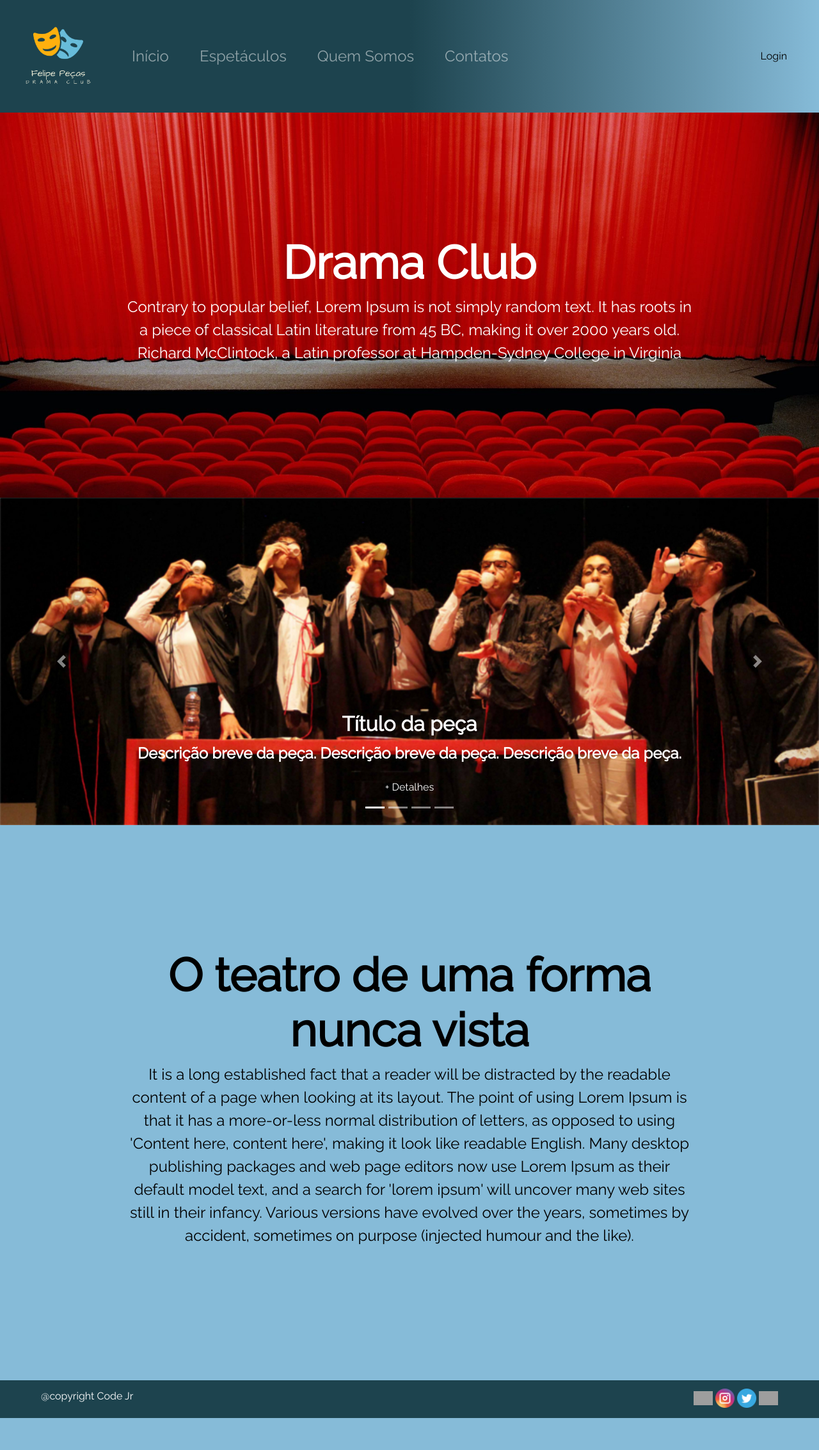
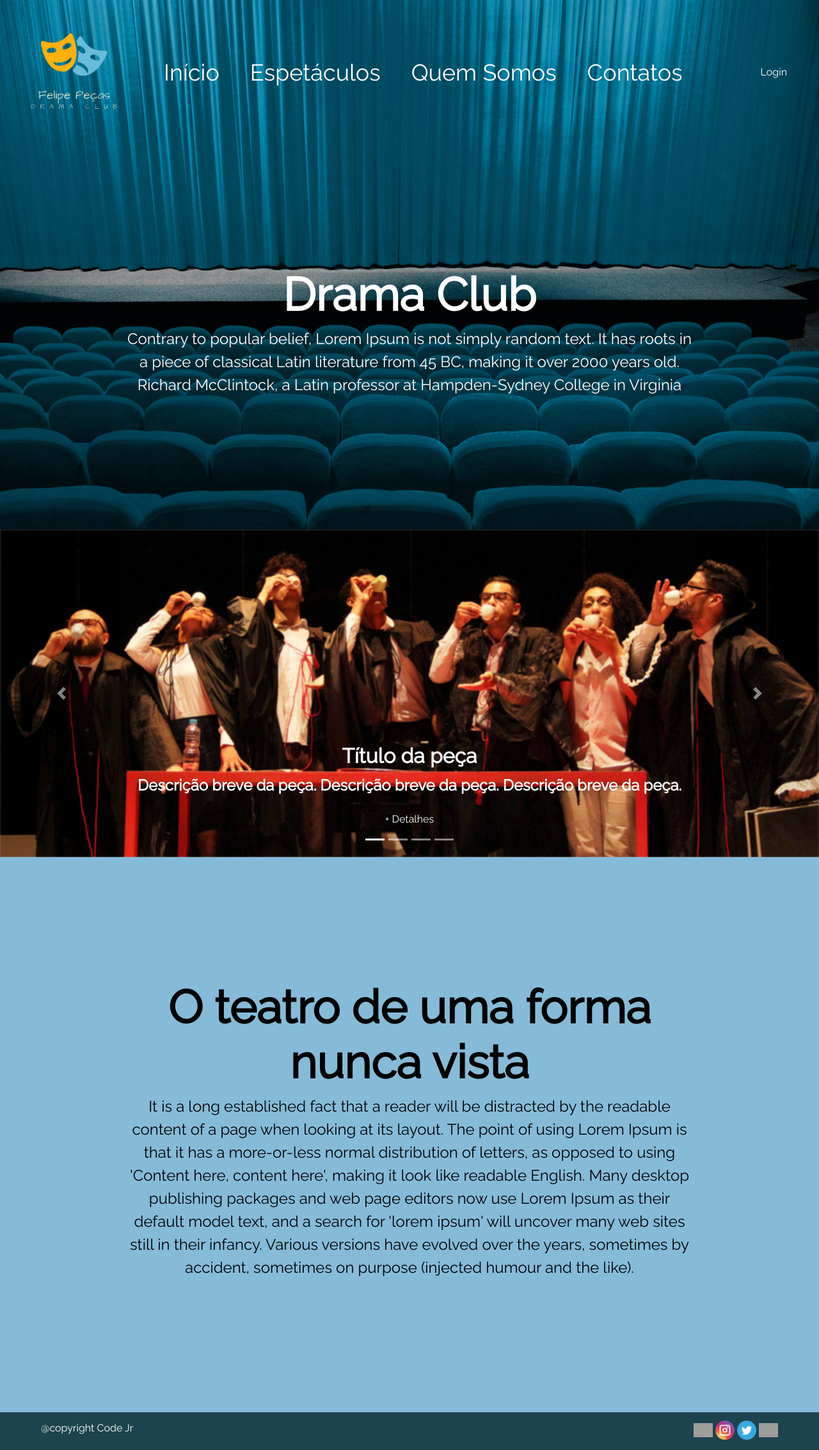
Before and after one commit to dennerEfisio/Equipe-4-Trainee-2019.2, a PHP site: page /home.html in a window 1280 px wide. Shown: the whole page at 64% size. Before the commit the page ends 2217 px from the top, so only its background shows below. Run offline with PHP 8.4, Linux system fonts and the light colour scheme; grey boxes are pictures that could not be loaded.

Commit message:
Modificação da navbar

```diff
--- a/view/css/style.css
+++ b/view/css/style.css
@@ -1,7 +1,15 @@
 .navFont {
-    font-size: 24px;
+    font-size: 36px;
     animation-name: navbar-top;
     animation-duration: 1.5s;
+}
+
+.navFont a {
+    color: white !important;
+}
+
+.navFont a:hover {
+    color: #F6AE2D !important;
 }
 
 .linkLogin {
@@ -11,14 +19,14 @@
     text-align: center;
     background: transparent;
     border: 0;
+    right: 0;
+    color: white;
 }
 
 .navbar-color {
-    background-image: linear-gradient(to right, #1d434e, #1d434e, #86BBD8);
-}
-
-.navbar-color {
-    background-image: linear-gradient(to right, #1d434e, #1d434e, #86BBD8);
+    position: relative;
+    background: transparent;
+    width: 100%;
 }
 
 .titulo-modal {
@@ -110,11 +118,13 @@
 }
 
 .parallax1 {
-    background-color: #86BBD8;
-    color: black;
+    background-image: url(../imgs/teatro1.jpg);
+    background-position: center top;
+    background-repeat: no-repeat;
+    background-size: cover;
+    background-attachment: fixed;
+    color: white;
     width: 100%;
-    padding: 15%;
-    text-align: center;
 }
 
 .parallax1 h1 {
@@ -122,6 +132,22 @@
 }
 
 .parallax1 p {
+    font-size: 24px;
+    font-weight: 400;
+}
+
+.parallax2 {
+    background-color: #86BBD8;
+    color: black;
+    width: 100%;
+    text-align: center;
+}
+
+.parallax2 h1 {
+    font-size: 72px;
+}
+
+.parallax2 p {
     font-size: 24px;
     font-weight: 400;
 }
@@ -155,44 +181,8 @@
     animation-duration: 0.5s;
 }
 
-.parallax2 {
-    background-image: url(../imgs/teatro.jpg);
-    background-position: center top;
-    background-repeat: no-repeat;
-    background-size: cover;
-    background-attachment: fixed;
-    color: white;
+.conteudo {
     padding: 15%;
-    text-align: center;
-    width: 100%;
-}
-
-.parallax2 h1 {
-    font-size: 72px;
-}
-
-.parallax2 p {
-    font-size: 24px;
-    font-weight: 400;
-}
-
-.parallax3 {
-    color: black;
-    padding: 15%;
-    text-align: center;
-    width: 100%;
-}
-
-.parallax3 h1 {
-    font-size: 72px;
-}
-
-.parallax3 p {
-    font-size: 24px;
-    font-weight: 400;
-}
-
-.conteudo {
     position: relative;
     opacity: 0;
 }
@@ -201,6 +191,7 @@
     opacity: 1;
     animation-name: texto-parallax;
     animation-duration: 1s;
+    text-align: center;
 }
 
 @media (max-width:1000px) {
--- a/view/home.html
+++ b/view/home.html
@@ -15,9 +15,11 @@
 </head>
 
 <body>
+
+    <div class="parallax1">
         <nav class="navbar navbar-expand-xl navbar-dark navbar-color">
             <a class="navbar-brand" href="#">
-            <img src="imgs/Felipe_Peças.png" width="150">
+                <img src="imgs/Felipe_Pecas.png" width="200">
             </a>
 
             <button class="navbar-toggler" type="button" data-toggle="collapse" data-target="#menu" aria-controls="menu" aria-expanded="false" aria-label="Toggle navigation">
@@ -54,7 +56,7 @@
                 <div class="navbar-nav ml-auto">
                     <button type="button" class="ml-4 mr-4 align-self-center linkLogin" data-toggle="modal" data-target="#myModal">Login</button>
                     <div class="modal fade" id="myModal" role="dialog">
-                    <div class="modal-dialog">
+                        <div class="modal-dialog modal-dialog-centered">
                             <div class="modal-content">
                                 <div class="modal-header titulo-modal">
                                     <button type="button" class="close fechar" data-dismiss="modal">&#9747;</button>
@@ -86,14 +88,9 @@
 
         </nav>
 
-
-
-
-
-    <div class="parallax2">
-        <div class="conteudo" id="conteudo2">
-            <h1 id="titulo2"><strong>Drama Club</strong></h1>
-            <p id="texto2">Contrary to popular belief, Lorem Ipsum is not simply random text. It has roots in a piece of classical Latin literature from 45 BC, making it over 2000 years old. Richard McClintock, a Latin professor at Hampden-Sydney College in Virginia</p>
+        <div class="conteudo" id="conteudo1">
+            <h1 id="titulo1"><strong>Drama Club</strong></h1>
+            <p id="texto1">Contrary to popular belief, Lorem Ipsum is not simply random text. It has roots in a piece of classical Latin literature from 45 BC, making it over 2000 years old. Richard McClintock, a Latin professor at Hampden-Sydney College in Virginia</p>
         </div>
 
 
@@ -175,10 +172,10 @@
         </div>
     </div>
 
-    <div class="parallax1" id="parallax1">
-        <div class="conteudo" id="conteudo1">
-            <h1 id="titulo1"><strong>O teatro de uma forma nunca vista</strong></h1>
-            <p id="texto1">It is a long established fact that a reader will be distracted by the readable content of a page when looking at its layout. The point of using Lorem Ipsum is that it has a more-or-less normal distribution of letters, as opposed to using 'Content
+    <div class="parallax2" id="parallax2">
+        <div class="conteudo" id="conteudo2">
+            <h1 id="titulo2"><strong>O teatro de uma forma nunca vista</strong></h1>
+            <p id="texto2">It is a long established fact that a reader will be distracted by the readable content of a page when looking at its layout. The point of using Lorem Ipsum is that it has a more-or-less normal distribution of letters, as opposed to using 'Content
                 here, content here', making it look like readable English. Many desktop publishing packages and web page editors now use Lorem Ipsum as their default model text, and a search for 'lorem ipsum' will uncover many web sites still in their
                 infancy. Various versions have evolved over the years, sometimes by accident, sometimes on purpose (injected humour and the like).</p>
         </div>
--- a/view/js/script.js
+++ b/view/js/script.js
@@ -1,18 +1,14 @@
+document.getElementById("conteudo1").className += " acao";
+
 document.addEventListener("scroll", function() {
+    var cont2 = document.getElementById("conteudo2")
+    var ALTURA = window.innerHeight;
 
-    var cont1 = document.getElementById("conteudo1");
-    var cont2 = document.getElementById("conteudo2");
+    if (scrollY + ALTURA > cont2.offsetTop) {
+        cont2.className += " acao";
+    }
+})
 
-    var ALTURA = window.innerHeight;
-    var LARGURA = window.innerWidth;
-
-
-    if (scrollY + ALTURA > cont1.offsetTop)
-        cont1.className += " acao";
-    if (scrollY + ALTURA > cont2.offsetTop)
-        cont2.className += " acao";
-
-})
 
 function descricaoSlide() {
 
```
Also changed, not shown: view/imgs/Felipe_Pecas.png (added), view/imgs/Felipe_Peças.png (deleted), view/imgs/teatro1.jpg (added). Lines whose indentation alone changed are shown as unchanged.
